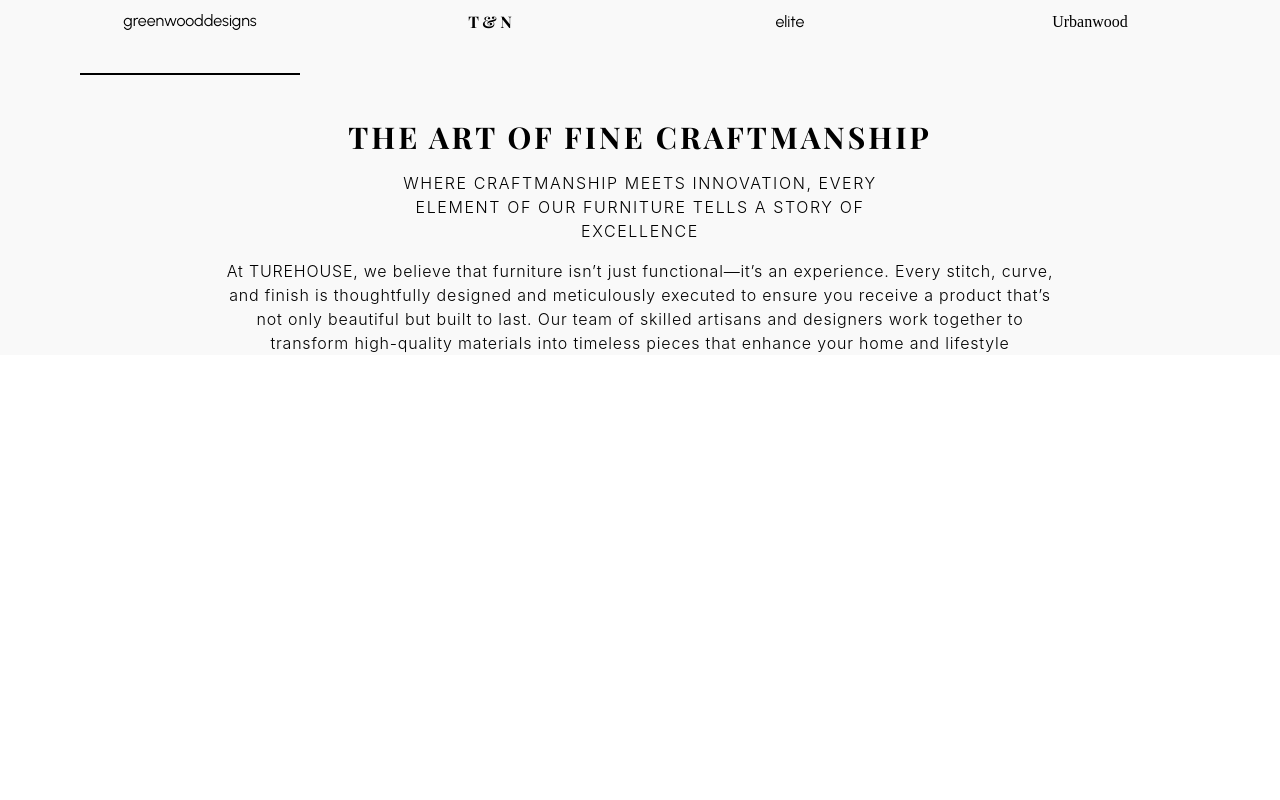
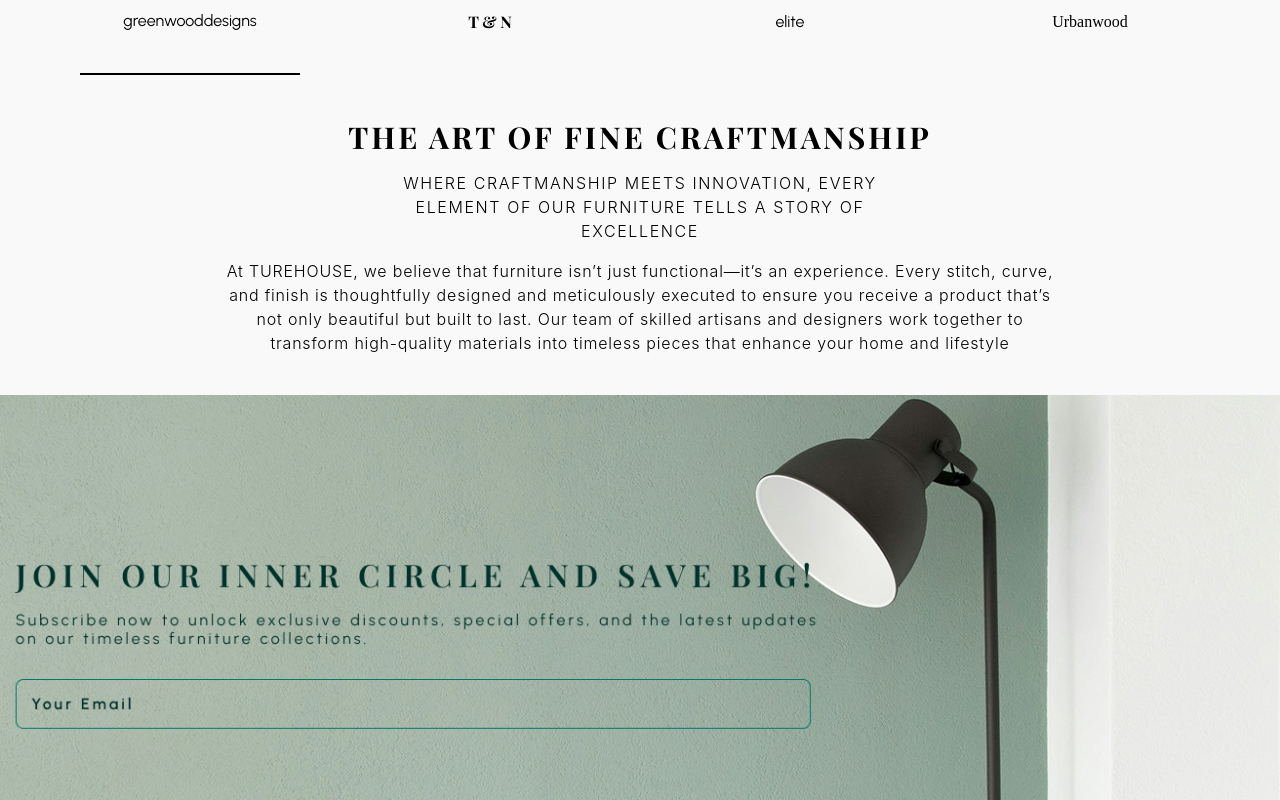
Before and after one commit to Osotatanekeeni/turehouse, a React (Vite) app: page / in a window 1280 px wide. Shown: the part 6866-7666 px from the top of the page. Before the commit the page ends 7221 px from the top, so only its background shows below. Built offline with nearby package versions, Linux system fonts and the light colour scheme; a web font is replaced by a local one.

Commit message:
Added subscribe section

```diff
--- a/src/App.tsx
+++ b/src/App.tsx
@@ -5,6 +5,7 @@ import PartnersSection from "./components/PartnersSection";
 import ReviewSection from "./components/ReviewSection";
 import ShopSection from "./components/ShopSection";
 import StorySection from "./components/StorySection";
+import SubscribeSection from "./components/SubscribeSection";
 
 function App() {
   return (
@@ -16,6 +17,7 @@ function App() {
       <StorySection />
       <ReviewSection />
       <PartnersSection />
+      <SubscribeSection />
     </main>
   );
 }
--- /dev/null
+++ b/src/components/SubscribeSection.tsx
@@ -0,0 +1,12 @@
+import React from 'react'
+import NewsletterImage from "../images/Newsletter.png"
+
+function SubscribeSection() {
+  return (
+    <div className='flex items-center justify-around pt-10'>
+        <img src={NewsletterImage} />
+    </div>
+  )
+}
+
+export default SubscribeSection
```
Also changed, not shown: src/images/Newsletter.png (added).
